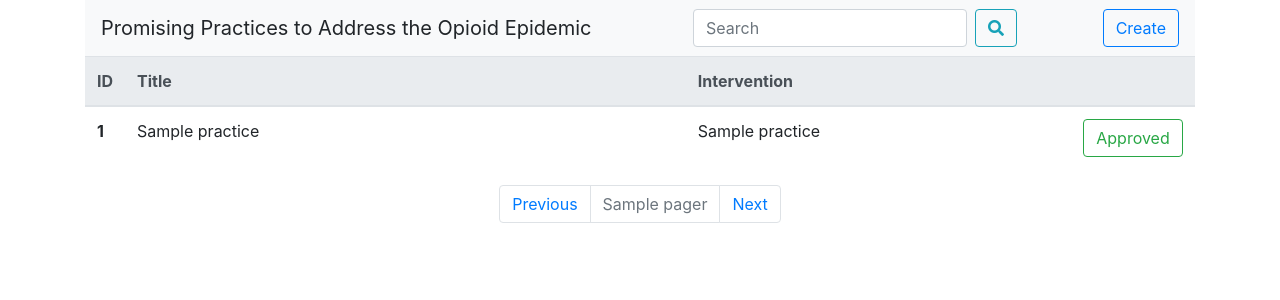
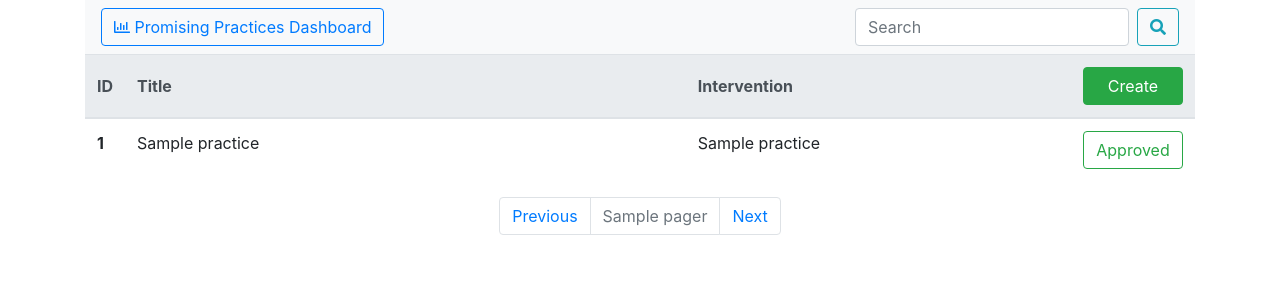
Before and after one commit to antonrudnev/promising_practices, a Flask app: template templates/list_practices.html in a window 1280 px wide. Shown: the top 300 px of the page. Run offline with Flask 2, Linux system fonts and the light colour scheme; the template is opened without the code that fills it: most values are stand-ins (such as "Sample title", 1, 10 or a date in 2020); some libraries are stand-ins or nearby versions.

Commit message:
Minor design changes

```diff
--- a/templates/list_practices.html
+++ b/templates/list_practices.html
@@ -13,12 +13,11 @@
 <body>
     <div class="container">
         <nav class="navbar navbar-light bg-light">
-            <a class="navbar-brand">Promising Practices to Address the Opioid Epidemic</a>
+            <a class="btn btn-outline-primary" href="http://54.173.176.161:8983/solr/banana/promising_practices_tst/index.html"><i class="far fa-chart-bar"></i> Promising Practices Dashboard</a>
             <form class="form-inline">
                 <input class="form-control mr-sm-2" type="search" placeholder="Search" aria-label="Search" name="query" value="{% if query != "*:*" %}{{ query }}{% else %}{% endif %}">
                 <button class="btn btn-outline-info" type="submit"><i class="fas fa-search"></i></button>
             </form>
-            <a class="btn btn-outline-primary" href="/practice/create?page={{ page }}&query={{ query }}&last={{ pager[-1] }}">Create</a>
         </nav>
         <table class="table">
             <thead class="thead-light">
@@ -26,7 +25,7 @@
                     <th class="align-middle" scope="col">ID</th>
                     <th class="align-middle" scope="col" style="width: 60%">Title</th>
                     <th class="align-middle" scope="col" style="width: 40%">Intervention</th>
-                    <th class="align-middle" scope="col"></th>
+                    <th class="align-middle" scope="col"><a class="btn btn-success" href="/practice/create?page={{ page }}&query={{ query }}&last={{ pager[-1] }}"style="width: 100px;">Create</a></th>
                 </tr>
             </thead>
             <tbody>
```
